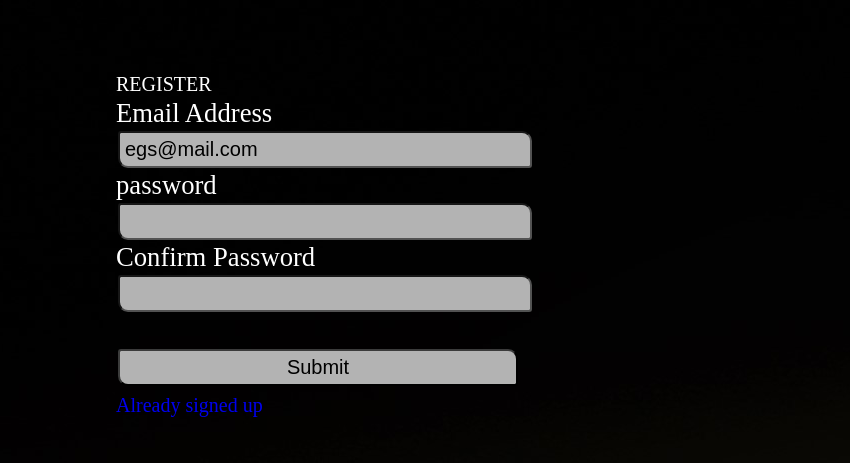
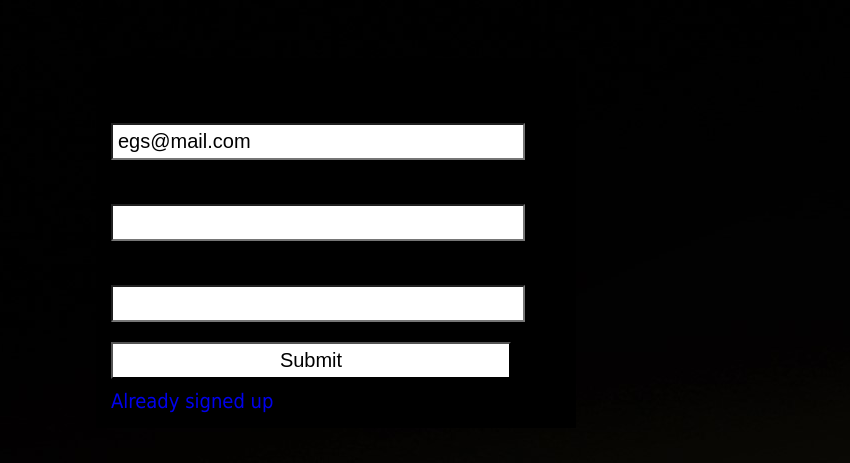
Before and after one commit to dankalas/kosiken.github.io, a plain HTML site: page index.html in a window 1280 px wide. Shown: the top 463 px of the page, 213-1063 px from the left. Drawn offline with nearby package versions, Linux system fonts and the light colour scheme.

Commit message:
Update lopppu.css

```diff
--- a/resources/css/lopppu.css
+++ b/resources/css/lopppu.css
@@ -186,16 +186,18 @@ margin: 0 0px 5px 40px;
 
 font-size: 15pt; }
 fieldset{
-	width:1050px;
+
+	width:450px;
 	margin-left: 300px;
 	margin-top: 50px;
 border: none;
-	height: 500px;
-	font-size:  20pt;
+	height: 350px;
+	font-size:  15pt;
 	position: fixed;
 
-
-	color: #ffffff;
+	font-family: "Tahoma";
+	color: ##ffffff;
+	background-color: black;
 }
 #g{
 	margin-left: 100px;
@@ -207,26 +209,33 @@ border: none;
 span{
 	font-size: 15pt;
 }
+
 input{
-	padding-bottom: 15px;
-	border-radius: 3px;
+	padding: 5px;
+
 	background-color: white;
 	width: 400px;
 font-size: 15pt;
-box-shadow: #000;
+
 color: #000;
-border-top-right-radius: 10px;
-	border-bottom-left-radius: 10px;
-	padding: 5px;
-margin: 2px; opacity: 0.7;
+
+margin-top:10px;
+
+margin-bottom: 10px;
+
+}
+input.u {
+	width: 90px;
+	background-color: black;
+	color: white;
+	height: 40px;
+	font-size: 10pt;
+	display: block;
+    margin-left: auto;
+    margin-right: auto;
+    border: none;
 }
 
-#u{
-	margin-top: 35px;
-	padding: 5px;
-
-
-}
 
 #op input{
 	padding: 5px;
```
